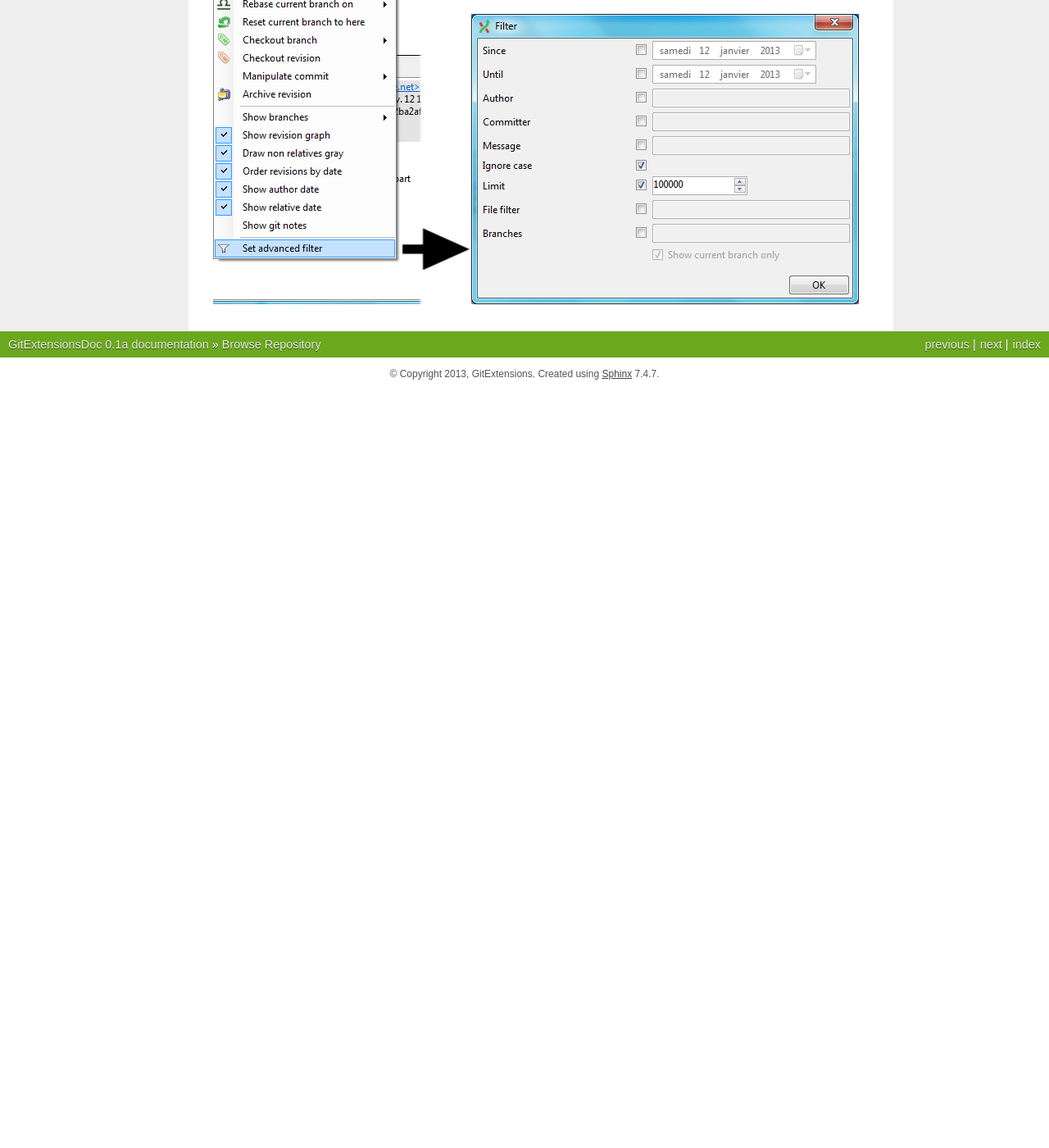
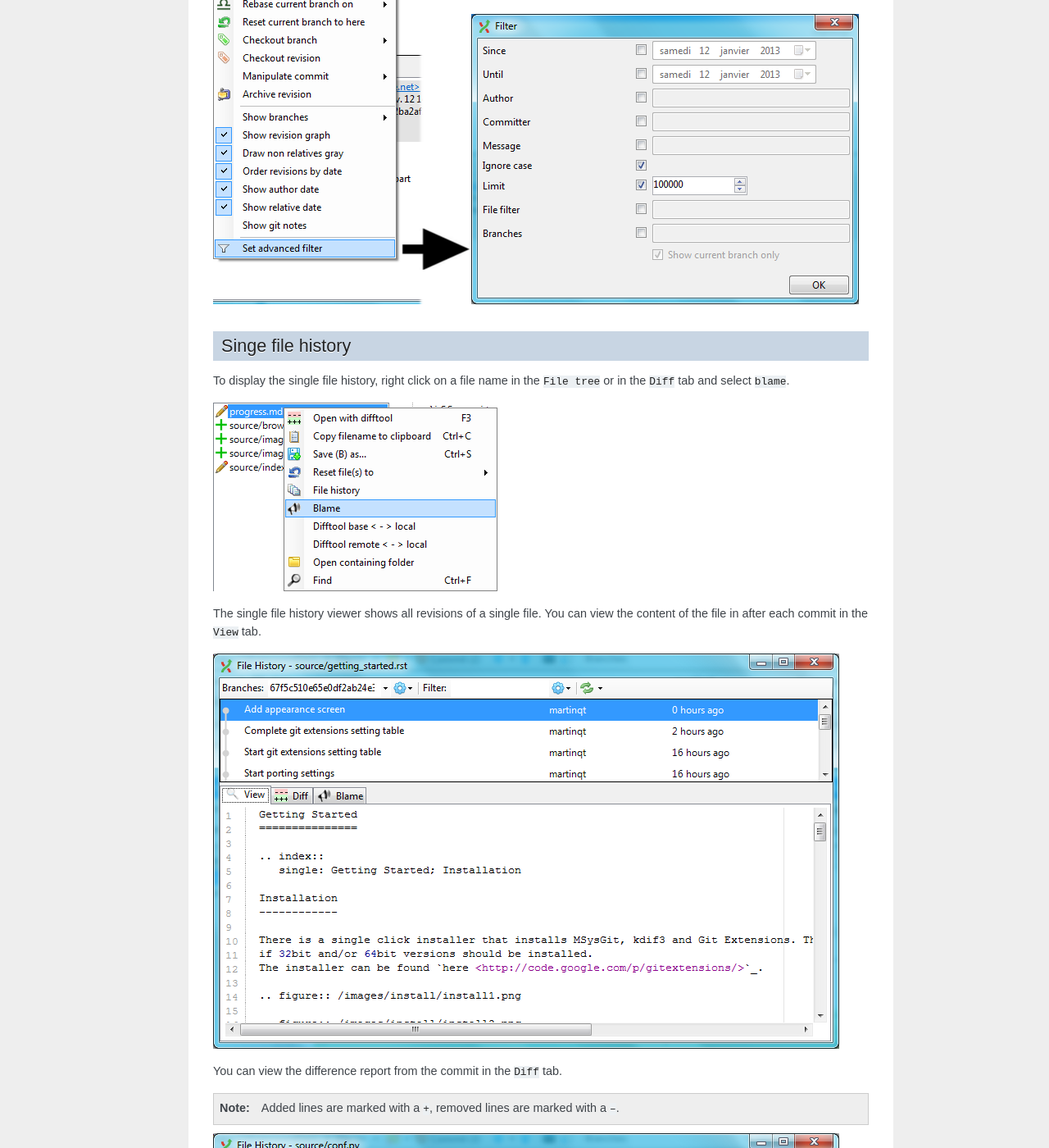
Before and after one commit to martinqt/GitExtensionsDoc, a Sphinx documentation site: the page built from source/browse_repository.rst, in a window 1280 px wide and 1400 px high, scrolled down 2060 px. Shown: the whole window at 82% size. Built offline with Sphinx 7.4.7, drawn with Linux system fonts in a browser that asks for light colours; before the commit the page ends 2536 px from its top, so only the background shows below that.

Commit message:
Port and improve single file history part

```diff
--- a/source/browse_repository.rst
+++ b/source/browse_repository.rst
@@ -30,3 +30,22 @@ search for more specific commits. To remove the filter either remove the filter
 filter in the advanced filter dialog.
 
 .. image:: /images/advance_filter_dialog.png
+
+Singe file history
+------------------
+
+To display the single file history, right click on a file name in the ``File tree`` or in the ``Diff`` tab and select ``blame``.
+
+.. image:: /images/context_menu_blame.png
+
+The single file history viewer shows all revisions of a single file. You can view the content of the file in after each
+commit in the ``View`` tab.
+
+.. image:: /images/file_history.png
+
+You can view the difference report from the commit in the ``Diff`` tab.
+
+.. note::
+    Added lines are marked with a ``+``, removed lines are marked with a ``–``.
+
+.. image:: /images/file_history_diff.png
```
Also changed, not shown: progress.md (+1 -1 lines), source/images/context_menu_blame.png (added), source/images/file_history.png (added), source/images/file_history_diff.png (added).
